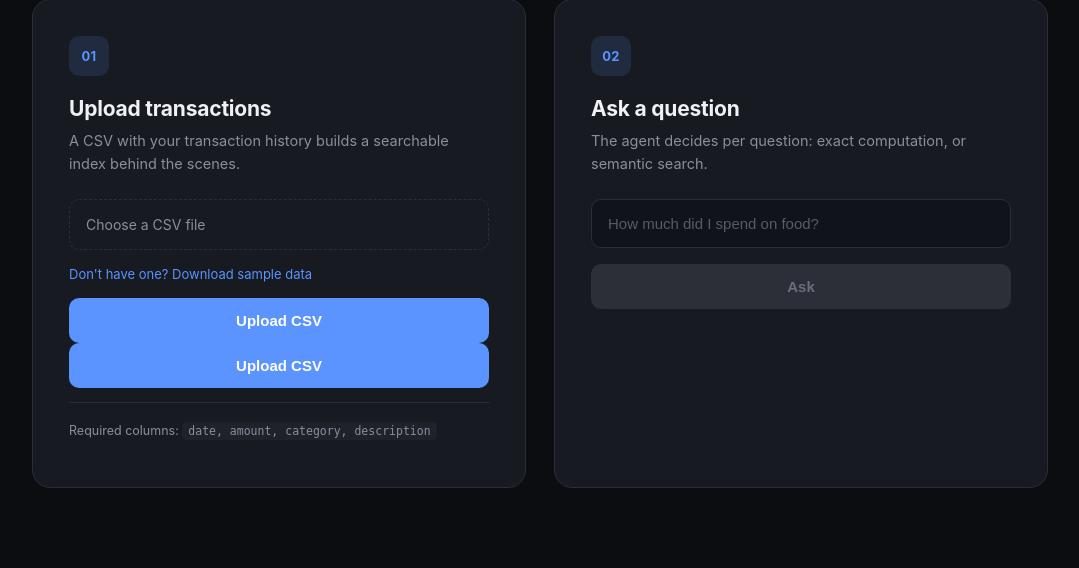
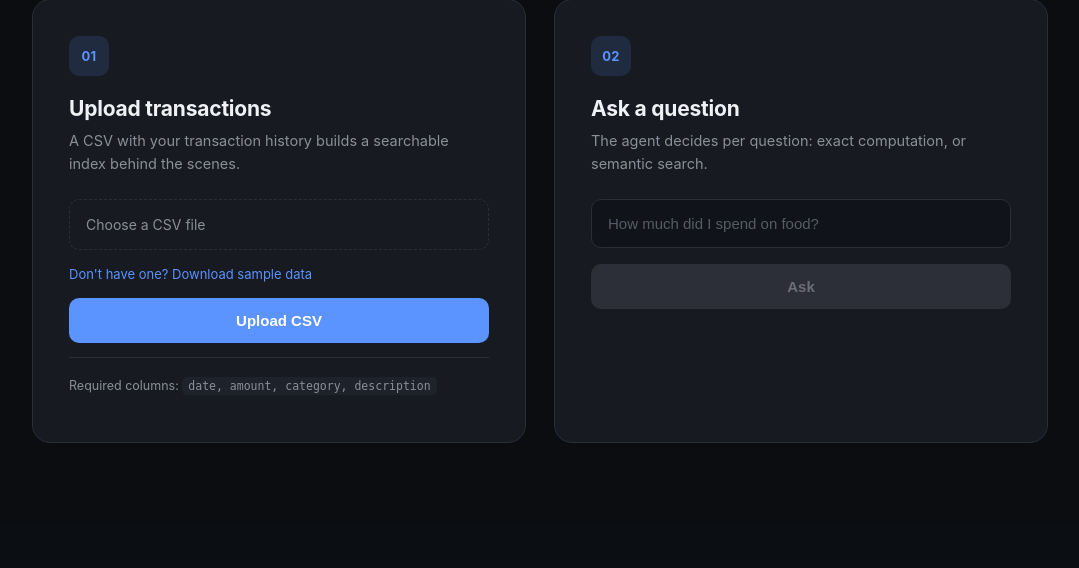
Before and after one commit to Tanushx23/finance-rag, a Flask app: page / in a window 1280 px wide. Shown: the part 294-862 px from the top of the page, without its empty margins (100-1179 px from the left). After the commit the page ends 737 px from the top, so only its background shows below. Run offline with Flask 3, Linux system fonts and the light colour scheme; some libraries are stand-ins or nearby versions.

Commit message:
small error

```diff
--- a/templates/index.html
+++ b/templates/index.html
@@ -29,7 +29,6 @@
 
       <a href="/sample-csv" class="sample-link" download>Don't have one? Download sample data</a>
 
-      <button id="uploadBtn">Upload CSV</button>
 
       <button id="uploadBtn">Upload CSV</button>
       <div id="uploadStatus" class="status"></div>
```
